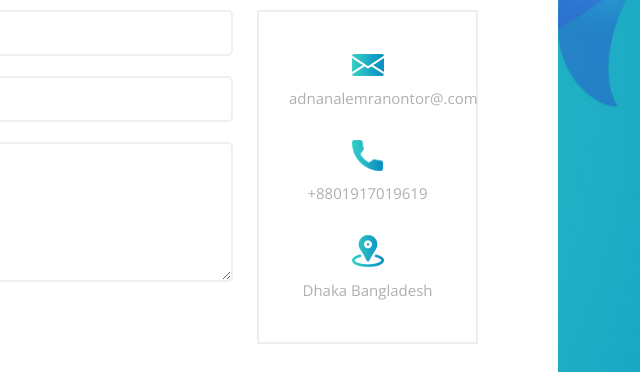
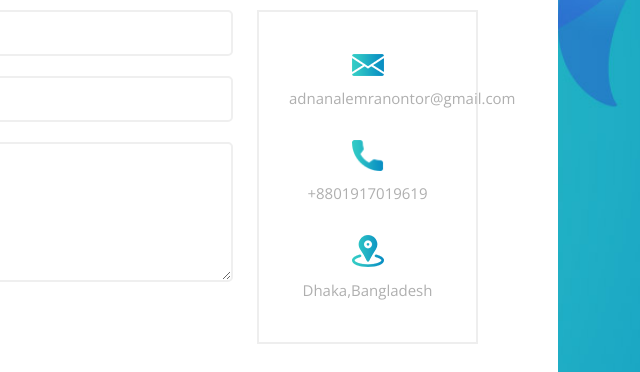
Before and after one commit to adnanalemran/Adnan-simple-web-portfolio, a plain HTML site: page index.html in a window 1280 px wide. Shown: the part 4453-4825 px from the top of the page, 640-1280 px from the left. Drawn offline with nearby package versions, Linux system fonts and the light colour scheme.

Commit message:
gmail tik korchi

```diff
--- a/index.html
+++ b/index.html
@@ -576,7 +576,7 @@
                       <div class="icon">
                         <img src="assets/images/contact-icon-01.png" alt="email icon">
                       </div>
-                      <a href="#">adnanalemranontor@.com</a>
+                      <a href="#">adnanalemranontor@gmail.com</a>
                     </li>
                     <li>
                       <div class="icon">
@@ -588,7 +588,7 @@
                       <div class="icon">
                         <img src="assets/images/contact-icon-03.png" alt="location">
                       </div>
-                      <a href="#">Dhaka Bangladesh</a>
+                      <a href="#">Dhaka,Bangladesh</a>
                     </li>
                   </ul>
                 </div>
```
